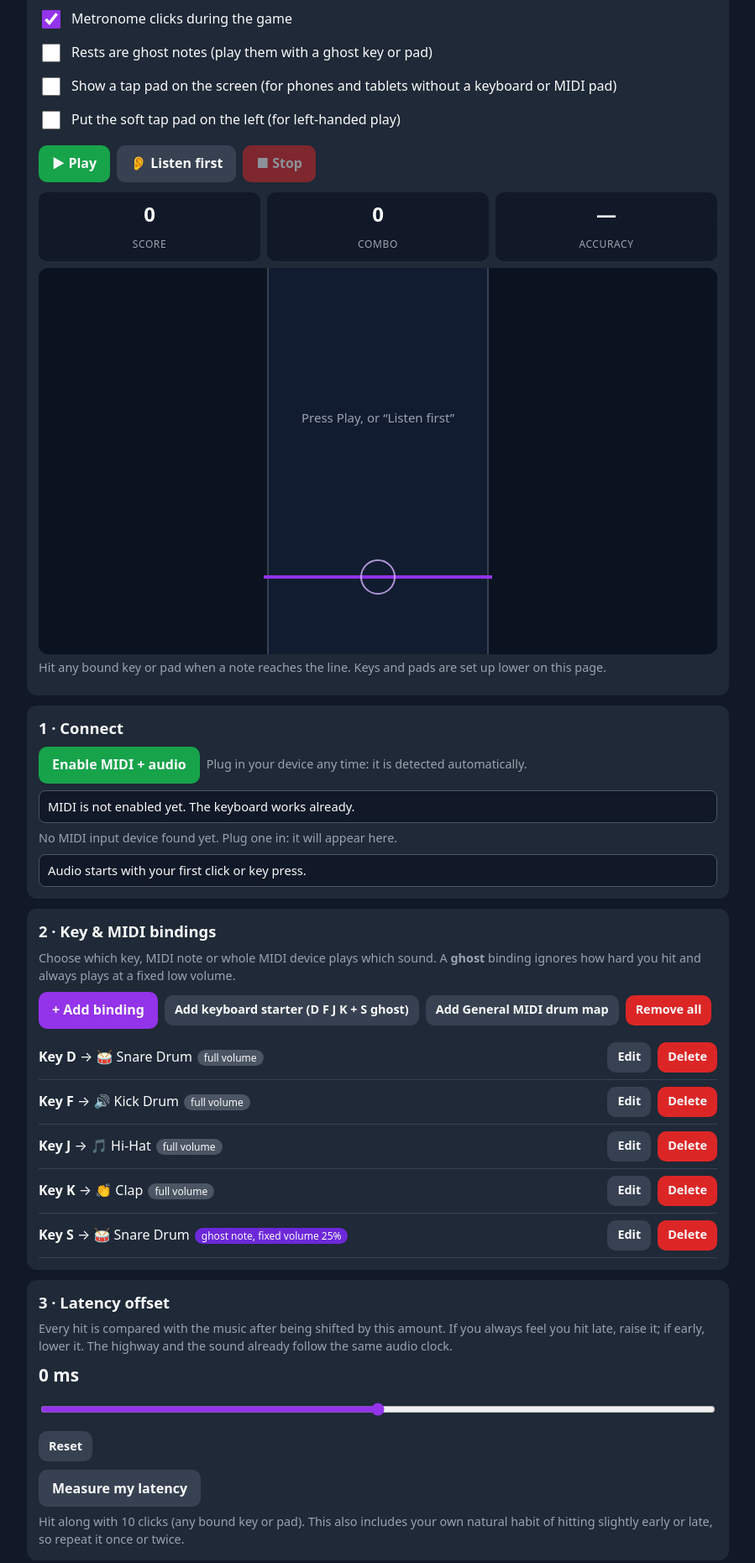
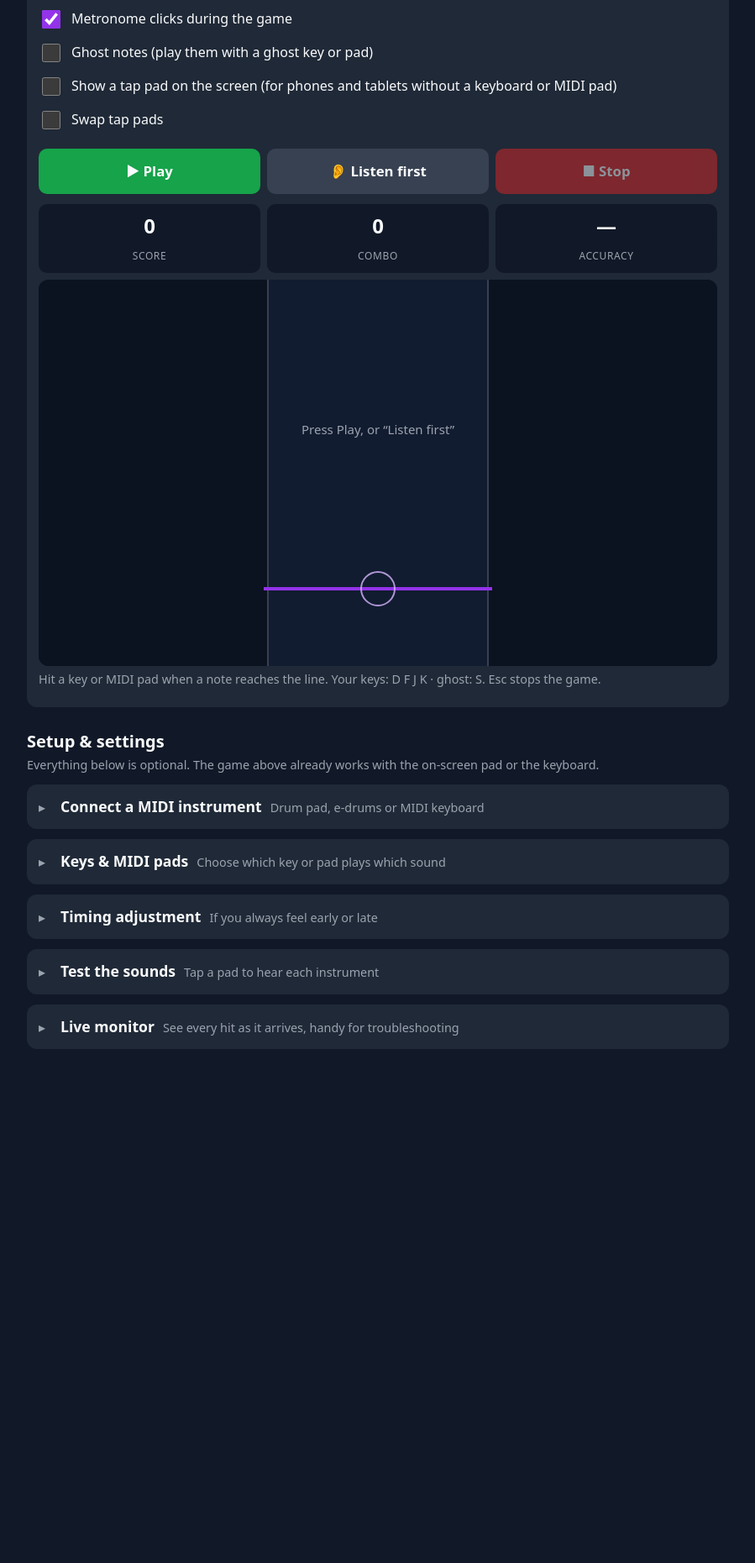
Before and after one commit to abelrhythmdominoes/abelrhythmalphabet, a plain HTML site: page play.html in a window 1280 px wide. Shown: the part 485-2346 px from the top of the page at 84% size, without its empty margins (190-1089 px from the left). After the commit the page ends 1806 px from the top, so only its background shows below. Drawn offline with Linux system fonts and the light colour scheme.

Commit message:
Add files via upload

```diff
--- a/play.html
+++ b/play.html
@@ -10,6 +10,7 @@
     --bg: #111827; --card: #1f2937; --card2: #374151; --line: #4b5563; --text: #f9fafb; --muted: #9ca3af;
     --purple: #9333ea; --purple2: #7e22ce; --green: #16a34a; --green2: #15803d; --red: #dc2626; --amber: #f59e0b;
   }
+  :root { color-scheme: dark; }
   * { box-sizing: border-box; }
   html { -webkit-text-size-adjust: 100%; }
   body {
@@ -94,6 +95,19 @@
   #cal-pad { height: min(18vh, 120px); }
   @media (pointer: coarse) { #g-canvas { height: min(52vh, 460px); } }
   .grade { font-size: 3rem; font-weight: 900; line-height: 1; }
+  button:focus-visible, select:focus-visible, textarea:focus-visible, input:focus-visible, a:focus-visible, summary:focus-visible { outline: 2px solid #c4b5fd; outline-offset: 2px; }
+  .actions button { flex: 1 1 140px; min-height: 54px; font-size: 1.05rem; }
+  .group { margin: 26px 0 4px; font-size: 1.25rem; }
+  details.card { padding: 0; }
+  details.card > summary { list-style: none; cursor: pointer; padding: 14px; min-height: 48px; display: flex; flex-wrap: wrap; align-items: baseline; gap: 2px 10px; border-radius: 12px; }
+  details.card > summary::-webkit-details-marker { display: none; }
+  details.card > summary::before { content: "▸"; color: var(--muted); width: 1em; flex: 0 0 auto; transition: transform .15s; }
+  details.card[open] > summary::before { transform: rotate(90deg); }
+  details.card > summary:hover { background: #263244; }
+  details.card > summary .t { font-size: 1.1rem; font-weight: 700; }
+  details.card > summary .muted { flex: 1 1 200px; }
+  details.card > .body { padding: 0 14px 14px; }
+  @media (prefers-reduced-motion: reduce) { .pad, details.card > summary::before { transition: none; } .pad.flash, .tappad.down { transform: none; } }
   .counts { display: flex; flex-wrap: wrap; gap: 6px 14px; margin: 8px 0; font-weight: 700; }
 </style>
 </head>
@@ -103,7 +117,7 @@
   <header>
     <p class="muted"><a href="./index.html">← Back to ABEL</a></p>
     <h1>ABEL Play</h1>
-    <p class="muted">Play ABEL rhythms with your computer keyboard or a MIDI drum pad. Everything is saved on this device.</p>
+    <p class="muted">Play ABEL on any device with your screen, your keyboard or on a MIDI instrument.</p>
   </header>
 
   <!-- 0. GAME -->
@@ -126,15 +140,15 @@
       <div><label class="t" for="g-voice">Sound for “Listen first” and the tap pad</label><select id="g-voice"></select></div>
     </div>
     <label class="check"><input type="checkbox" id="g-metro" checked> Metronome clicks during the game</label>
-    <label class="check"><input type="checkbox" id="g-ghost"> Rests are ghost notes (play them with a ghost key or pad)</label>
+    <label class="check"><input type="checkbox" id="g-ghost"> Ghost notes (play them with a ghost key or pad)</label>
     <div id="g-ghost-note" class="msg" hidden>Ghost notes: tap the small <b>soft tap</b> pad (on the <span id="g-side">right</span>) for the rests, and the big pad for the notes.</div>
     <label class="check"><input type="checkbox" id="g-pad-on"> Show a tap pad on the screen (for phones and tablets without a keyboard or MIDI pad)</label>
-    <label class="check" id="g-flip-wrap" hidden><input type="checkbox" id="g-flip"> Put the soft tap pad on the left (for left-handed play)</label>
-
-    <div class="row" style="margin-top:10px">
+    <label class="check" id="g-flip-wrap" hidden><input type="checkbox" id="g-flip"> Swap tap pads</label>
+
+    <div class="row actions" style="margin-top:14px">
       <button id="g-play" class="primary" disabled>▶ Play</button>
       <button id="g-listen" disabled>👂 Listen first</button>
-      <button id="g-stop" class="danger" disabled>■ Stop</button>
+      <button id="g-stop" class="danger" disabled title="Shortcut: Esc">■ Stop</button>
     </div>
 
     <div class="hud" id="g-hud" aria-live="off">
@@ -151,21 +165,27 @@
     <p class="muted" id="g-hint" style="margin-top:6px"></p>
   </section>
 
-  <!-- 1. CONNECT -->
-  <section class="card" aria-labelledby="h-connect">
-    <h2 id="h-connect">1 · Connect</h2>
+  <h2 class="group" id="h-setup">Setup &amp; settings</h2>
+  <p class="muted">Everything below is optional. The game above already works with the on-screen pad or the keyboard.</p>
+
+  <!-- CONNECT -->
+  <details class="card">
+    <summary><span class="t">Connect a MIDI instrument</span><span class="muted">Drum pad, e-drums or MIDI keyboard</span></summary>
+    <div class="body">
     <div class="row">
       <button id="btn-midi" class="primary">Enable MIDI + audio</button>
-      <span class="muted grow">Plug in your device any time: it is detected automatically.</span>
+      <span class="muted grow">Plug in your instrument any time: it is detected automatically.</span>
     </div>
     <div id="midi-msg" class="msg">MIDI is not enabled yet. The keyboard works already.</div>
     <div id="devices" style="margin-top:8px"></div>
     <div id="audio-msg" class="msg">Audio starts with your first click or key press.</div>
-  </section>
-
-  <!-- 2. BINDINGS -->
-  <section class="card" aria-labelledby="h-bind">
-    <h2 id="h-bind">2 · Key &amp; MIDI bindings</h2>
+    </div>
+  </details>
+
+  <!-- BINDINGS -->
+  <details class="card">
+    <summary><span class="t">Keys &amp; MIDI pads</span><span class="muted">Choose which key or pad plays which sound</span></summary>
+    <div class="body">
     <p class="muted">Choose which key, MIDI note or whole MIDI device plays which sound. A <b>ghost</b> binding ignores how hard you hit and always plays at a fixed low volume.</p>
     <div class="row" style="margin:8px 0">
       <button id="btn-add" class="accent">+ Add binding</button>
@@ -174,12 +194,14 @@
       <button id="btn-clear" class="small danger">Remove all</button>
     </div>
     <div id="bind-list"></div>
-  </section>
-
-  <!-- 3. LATENCY -->
-  <section class="card" aria-labelledby="h-lat">
-    <h2 id="h-lat">3 · Latency offset</h2>
-    <p class="muted">Every hit is compared with the music after being shifted by this amount. If you always feel you hit late, raise it; if early, lower it. The highway and the sound already follow the same audio clock.</p>
+    </div>
+  </details>
+
+  <!-- LATENCY -->
+  <details class="card">
+    <summary><span class="t">Timing adjustment</span><span class="muted">If you always feel early or late</span></summary>
+    <div class="body">
+    <p class="muted">Every hit is compared with the music after being shifted by this amount. If you often feel you hit late, raise it; if early, lower it.</p>
     <div class="row">
       <span class="big" id="off-val">0 ms</span>
       <input id="off-range" class="grow" type="range" min="-150" max="150" step="1" value="0" aria-label="Latency offset in milliseconds">
@@ -187,21 +209,25 @@
     </div>
     <div class="row" style="margin-top:10px">
       <button id="btn-cal">Measure my latency</button>
-      <span class="muted grow">Hit along with 10 clicks (any bound key or pad). This also includes your own natural habit of hitting slightly early or late, so repeat it once or twice.</span>
+      <span class="muted grow">Hit along with 10 clicks using any key, pad or the on-screen pad. The result also includes your own natural habit of hitting slightly early or late, so try it once or twice.</span>
     </div>
     <div id="cal-msg" class="msg" hidden></div>
     <button id="cal-pad" class="tappad" type="button" hidden aria-label="Tap pad for the latency test">TAP</button>
-  </section>
-
-  <!-- 4. TEST PADS -->
-  <section class="card" aria-labelledby="h-pads">
-    <h2 id="h-pads">4 · Test the sounds</h2>
+    </div>
+  </details>
+
+  <!-- TEST PADS -->
+  <details class="card">
+    <summary><span class="t">Test the sounds</span><span class="muted">Tap a pad to hear each instrument</span></summary>
+    <div class="body">
     <div id="pads" class="pads"></div>
-  </section>
-
-  <!-- 5. MONITOR -->
-  <section class="card" aria-labelledby="h-mon">
-    <h2 id="h-mon">5 · Live monitor</h2>
+    </div>
+  </details>
+
+  <!-- MONITOR -->
+  <details class="card">
+    <summary><span class="t">Live monitor</span><span class="muted">See every hit as it arrives, handy for troubleshooting</span></summary>
+    <div class="body">
     <div class="row" style="margin-bottom:8px">
       <label class="check"><input type="checkbox" id="chk-other"> Show other MIDI messages (CC, pitch bend…)</label>
       <button id="btn-log-clear" class="small">Clear</button>
@@ -209,8 +235,9 @@
     </div>
     <div id="log" role="log" aria-live="off"></div>
     <textarea id="copy-box" hidden rows="6" style="width:100%;margin-top:8px;background:#0b1220;color:#e5e7eb;border:1px solid #4b5563;border-radius:8px;padding:8px;font:12px ui-monospace,Consolas,monospace" aria-label="Log text to copy"></textarea>
-    <p class="muted" style="margin-top:6px">Copy the log and send it to me if something does not behave as expected.</p>
-  </section>
+    <p class="muted" style="margin-top:6px">Copy the log and send it to <a href="mailto:hello@abeldominoes.com">hello@abeldominoes.com</a> if something does not behave as expected.</p>
+    </div>
+  </details>
 </main>
 
 <!-- BINDING MODAL -->
@@ -520,7 +547,15 @@ window.__startPlay = function () {
   }
 
   /* ---------------------------------------------------------------- bindings list */
+  function keyHint() {
+    var n = [], gh = [];
+    settings.bindings.forEach(function (b) { if (b.kind === 'key') (b.ghost ? gh : n).push(b.codeLabel || b.code); });
+    if (!n.length && !gh.length) return '';
+    return 'Your keys: ' + (n.length ? n.join(' ') : '–') + (gh.length ? ' · ghost: ' + gh.join(' ') : '') + '.';
+  }
+  function refreshHint() { if (typeof applyPad === 'function' && gs) applyPad(); }
   function renderBindings() {
+    refreshHint();
     var box = $('bind-list');
     box.textContent = '';
     if (!settings.bindings.length) {
@@ -905,8 +940,8 @@ window.__startPlay = function () {
     $('g-pad-soft').hidden = !(gs.pad && gs.ghost);
     $('g-ghost-note').hidden = !(gs.pad && gs.ghost);
     $('g-hint').textContent = gs.pad
-      ? 'Tap the pad when a note reaches the line.' + (gs.ghost ? ' Use the small soft tap pad for ghost notes.' : '') + ' A keyboard or a MIDI pad works too.'
-      : 'Hit any bound key or pad when a note reaches the line. Keys and pads are set up lower on this page.';
+      ? 'Tap the pad when a note reaches the line.' + (gs.ghost ? ' Use the small soft tap pad for ghost notes.' : '') + ' A keyboard or a MIDI pad works too.' + (keyHint() ? ' ' + keyHint() : '')
+      : 'Hit a key or MIDI pad when a note reaches the line. ' + (keyHint() || 'Set up your keys and pads in “Keys & MIDI pads” below.') + ' Esc stops the game.';
     if (!gs.pad) $('cal-pad').hidden = true;
   }
   function bindPad(el, soft) {
@@ -2317,7 +2352,7 @@ window.__startPlay = function () {
     if (e && e.target && e.target !== window) return;
     box.hidden = false;
     box.innerHTML = '<b>Something went wrong:</b> ' + String(e && e.message ? e.message : 'unknown error').replace(/</g, '&lt;') +
-      '<br>Please copy this message and send it to me.';
+      '<br>Please copy this message and send it to <a href="mailto:hello@abeldominoes.com">hello@abeldominoes.com</a>.';
   });
   window.__startPlay();
 })();
```
